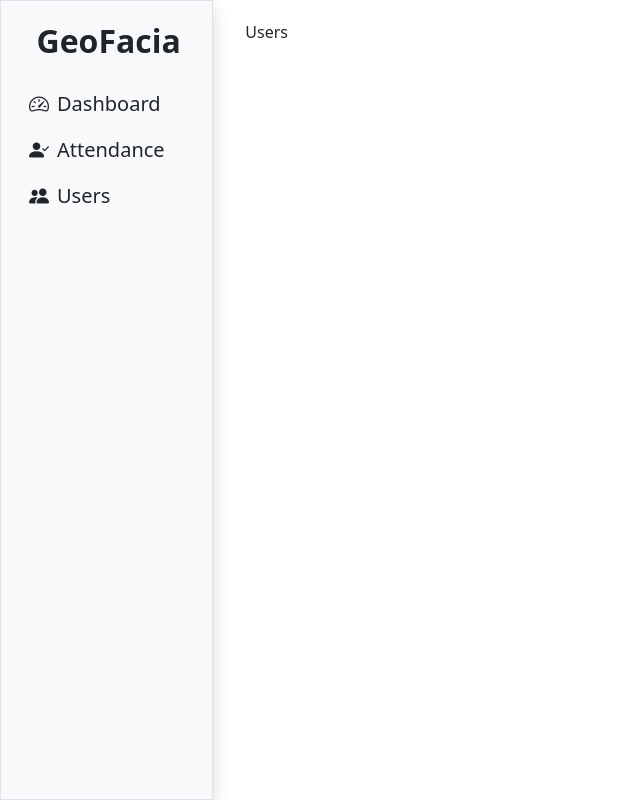
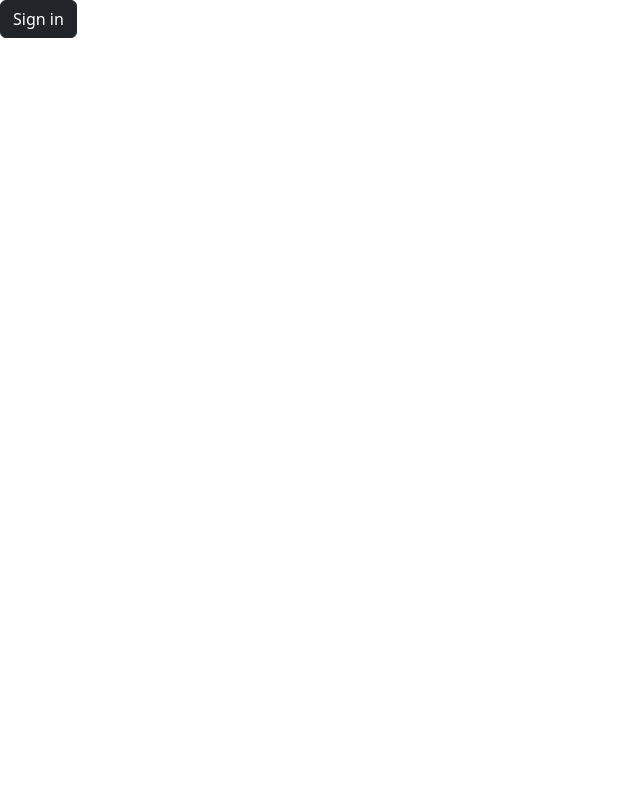
Before and after one commit to gian-tiqui/geofacia-dashboard, a React (Vite) app: page /users in a window 1280 px wide. Shown: the whole page, without its empty margins (0-640 px from the left). Built offline with nearby package versions, Linux system fonts and the light colour scheme.

Commit message:
login logout added

```diff
--- a/src/App.tsx
+++ b/src/App.tsx
@@ -4,23 +4,35 @@ import Sidebar from "./components/Sidebar";
 import Attendance from "./components/Attendance";
 import Users from "./components/Users";
 import Login from "./components/Login";
+import { Dispatch, SetStateAction, createContext, useState } from "react";
 
 export const firstElementMargin: string = "m-3";
 
+export const SetLoggedInContext = createContext<
+  Dispatch<SetStateAction<boolean>>
+>(() => {});
+
 const App = () => {
+  const [loggedIn, setLoggedIn] = useState<boolean>(false);
+
   return (
+    <SetLoggedInContext.Provider value={setLoggedIn}>
       <Router>
+        {loggedIn ? (
           <Sidebar>
             <div className="container-fluid">
               <Routes>
-            <Route path="/" Component={Login} />
                 <Route path="/dashboard" Component={Dashboard} />
                 <Route path="/attendance" Component={Attendance} />
                 <Route path="/users" Component={Users} />
               </Routes>
             </div>
           </Sidebar>
+        ) : (
+          <Login onLogin={setLoggedIn} />
+        )}
       </Router>
+    </SetLoggedInContext.Provider>
   );
 };
 
--- a/src/components/Login.tsx
+++ b/src/components/Login.tsx
@@ -1,10 +1,6 @@
-import { useNavigate } from "react-router-dom";
-
-const Login = () => {
-  const navigate = useNavigate();
-
+const Login = ({ onLogin }) => {
   const handleClick = () => {
-    navigate("/dashboard");
+    onLogin(true);
   };
 
   return (
--- a/src/components/Sidebar.tsx
+++ b/src/components/Sidebar.tsx
@@ -1,5 +1,6 @@
-import { Link } from "react-router-dom";
-import { useState, useEffect, ReactNode } from "react";
+import { Link, useNavigate } from "react-router-dom";
+import { useState, useEffect, ReactNode, useContext } from "react";
+import { SetLoggedInContext } from "../App";
 
 type User = {
   username: string;
@@ -14,6 +15,7 @@ type SideBarProps = {
 
 const Sidebar = ({ children }: SideBarProps) => {
   const [user, setUser] = useState<User | undefined>(undefined);
+  const logout = useContext(SetLoggedInContext);
 
   useEffect(() => {
     const tempUser: User = {
@@ -25,6 +27,10 @@ const Sidebar = ({ children }: SideBarProps) => {
 
     setUser(tempUser);
   }, []);
+
+  const handleLogout = () => {
+    logout(false);
+  };
 
   return (
     <div className="container-fluid">
@@ -42,7 +48,11 @@ const Sidebar = ({ children }: SideBarProps) => {
             <div className="col">
               <ul className="nav nav-pills flex-column">
                 <li className="nav-item text-white fs-5">
-                  <Link to="/" className="nav-link" aria-current="page">
+                  <Link
+                    to="/dashboard"
+                    className="nav-link"
+                    aria-current="page"
+                  >
                     <i className="bi bi-speedometer2 text-dark"></i>
                     <span className="ms-2 text-dark">Dashboard</span>
                   </Link>
@@ -64,6 +74,9 @@ const Sidebar = ({ children }: SideBarProps) => {
                   </Link>
                 </li>
               </ul>
+              <button className="btn btn-danger" onClick={handleLogout}>
+                Logout
+              </button>
             </div>
           </div>
         </div>
```
Lines whose indentation alone changed are shown as unchanged.
